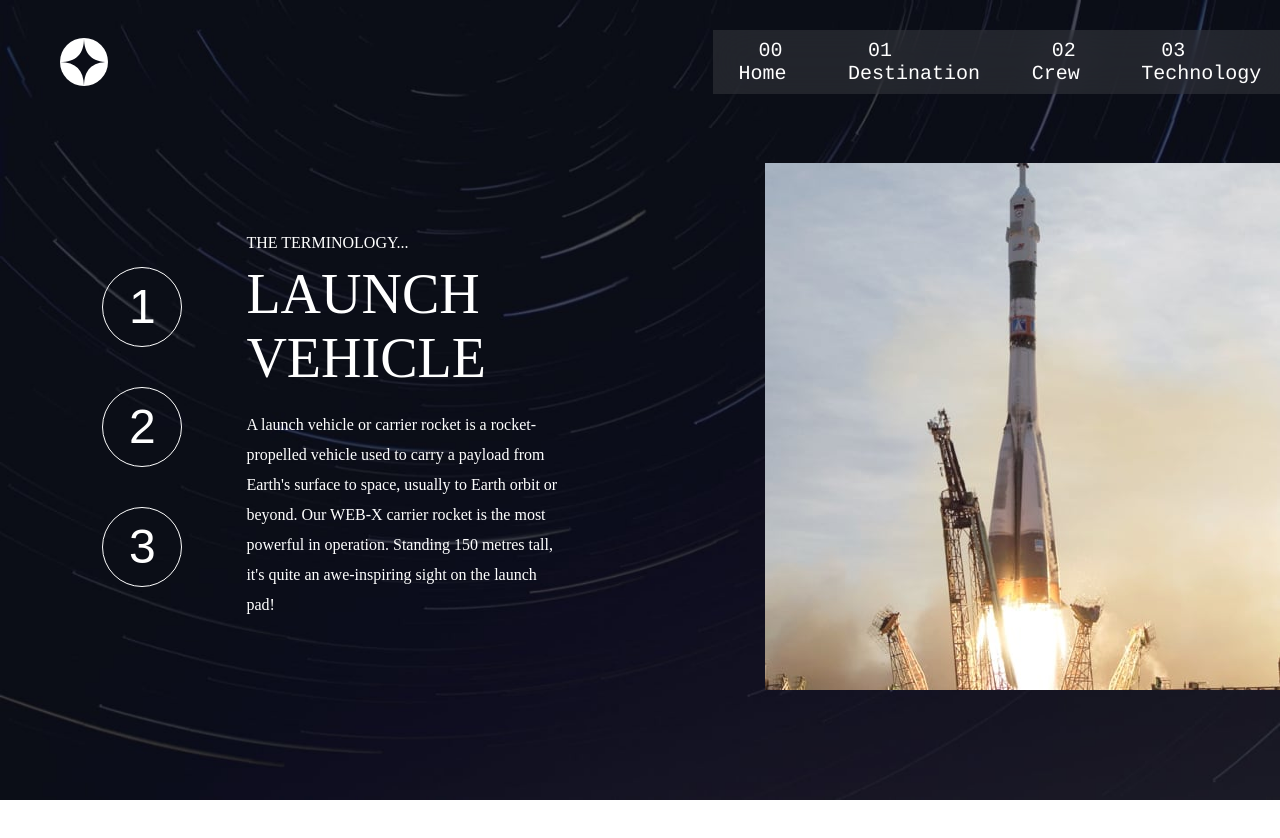
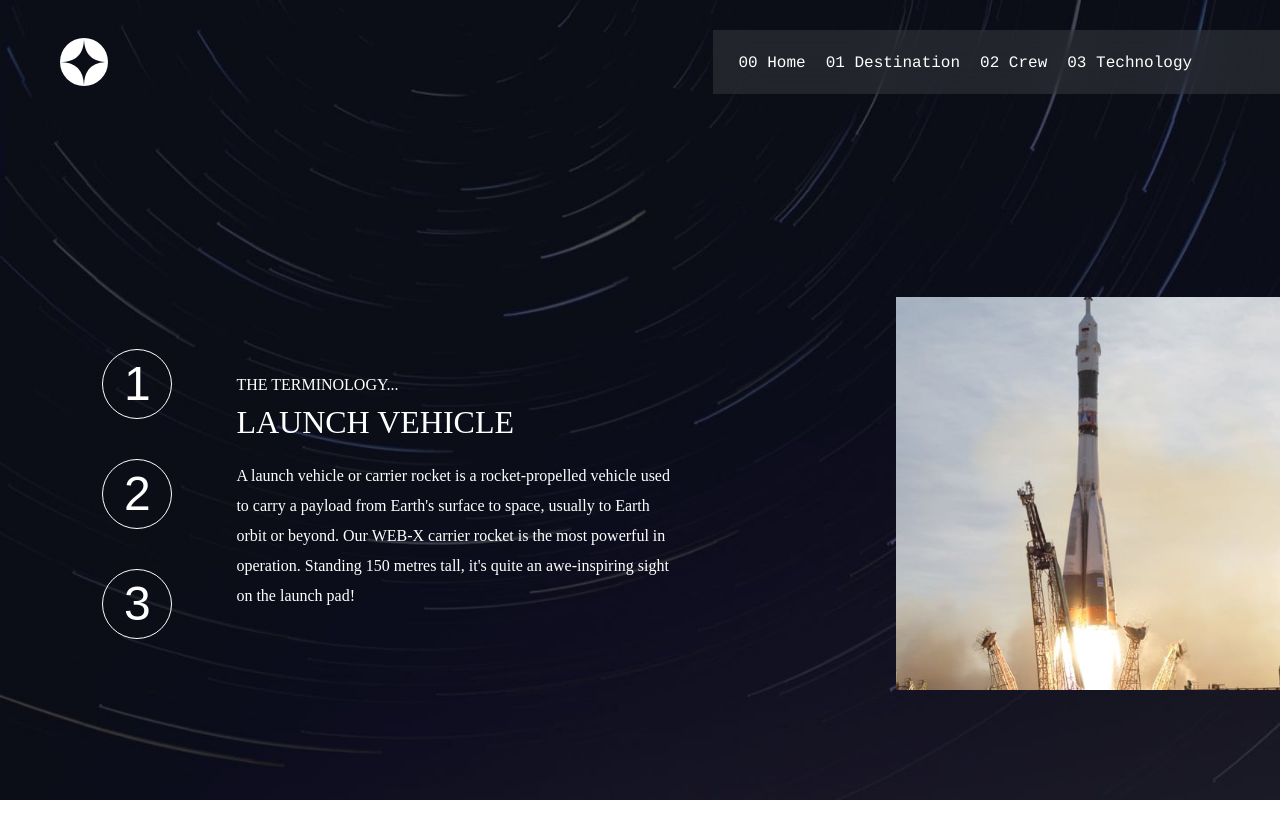
Before and after one commit to programmer686/space, a Next.js app: page /Technology in a window 1280 px wide. Shown: the top 838 px of the page. Before the commit the page ends 800 px from the top, so only its background shows below. Built offline with nearby package versions, Linux system fonts and the light colour scheme.

Commit message:
my changes

```diff
--- a/components/CrewCard.js
+++ b/components/CrewCard.js
@@ -29,12 +29,11 @@ function CrewCard(props) {
                 <button onClick={() => handleSwitch("ENGINEER")}  className={styles.btns}></button>
             </div>
         </div>
-        <div>
             <img
             src={props.image}
             alt=""
+            className={styles.photo}
             />
-        </div>
     </div>
   )
 }
--- a/components/DestinationCard.js
+++ b/components/DestinationCard.js
@@ -18,7 +18,7 @@ function DestinationCard(props) {
     <div className={styles.body}>
 
         <div>
-            <p className={styles.pick}>01 PICK YOUR DESTINATION</p>
+            <p className={styles.pick}><span className={styles.phase}>01</span> PICK YOUR DESTINATION</p>
             <img
             className={styles.moons}
             src={props.imageSrc}
--- a/styles/CrewCard.module.css
+++ b/styles/CrewCard.module.css
@@ -6,22 +6,24 @@
 }
 
 .container {
-    width: 90vw;
+    width: 100%;
     display: flex;
     justify-content: space-between;
-    align-items: center;
-    padding: 0px 10vw;
+    align-items: flex-end;
 }
 
+
+
 .infoCard {
-    max-width: 30vw;
-    padding: 0px 15px;
-    margin-bottom: 100px;
+    max-width: 45%;
+    padding: 0px 0px;
+    margin-bottom: 20px;
+    margin-left: 50px;
 }
 
 .crew {
     margin-bottom: 100px;
-    font-size: 1.5rem;
+    font-size: 1rem;
 }
 
 .textGray {
@@ -31,7 +33,8 @@
  .name {
     margin-bottom: 40px;
     font-weight: lighter;
-    font-size: 3.5rem;
+    font-size: 3rem;
+    width: 50vw;
 
 }
 
@@ -39,7 +42,7 @@
     margin-bottom: 20px;
     color: gray;
     font-weight: lighter;
-    font-size: 2rem;
+    font-size: 1.5rem;
 }
 
 .bio {
@@ -49,9 +52,15 @@
     margin-bottom: 50px;
 }
 
+.photo {
+    max-width: 30%;
+    margin-right: 50px;
+}
+
 .btnContainer {
     width: 100%;
 }
+
 
 .btns {
     background-color: rgba(182, 179, 179, 0.2);
--- a/styles/Destination.module.css
+++ b/styles/Destination.module.css
@@ -1,10 +1,11 @@
 .body {
-    width: 100vw;
+    width: 100%;
     height: 100vh;
     background-image: url("../public/assets/destination/background-destination-desktop.jpg");
     background-repeat: no-repeat;
     background-size: cover;
     display: flex;
-    justify-content: center;
+    justify-items: center;
     align-items: flex-end;
+    border: 1px solid blue;
 }
--- a/styles/Header.module.css
+++ b/styles/Header.module.css
@@ -32,8 +32,8 @@
     color: white;
     list-style-type: none;
     text-decoration: none;
-    margin: 0px 20px;
-    font-size: 20px;
+    margin-right: 20px;
+    font-size: 1rem;
     font-family:  Courier, monospace;
 }
 
--- a/styles/Home.module.css
+++ b/styles/Home.module.css
@@ -5,7 +5,6 @@
   height: 100vh;
   overflow-y: hidden;
   overflow-x: hidden;
-  border: 1px solid blue;
 }
 
 
@@ -24,15 +23,15 @@
   justify-content: space-evenly;
   align-items: center;
   width: 100vw;
-  margin-bottom: 130px;
+  margin-bottom: 80px;
 }
 
 .textContainer {
   display: flex;
   flex-direction: column;
-  justify-content: flex-start;
+  justify-content: center;
   align-items: flex-start;
-  width: 25%;
+  max-width: 45%;
 }
 
 .textHeader, .textLogo, .textInfo, .btn {
@@ -51,6 +50,7 @@
   font-size: 8.5rem;
   font-weight: 100;
   height: 12vh;
+  margin-bottom: 60px;
 }
 
 .textInfo {
@@ -68,7 +68,7 @@
   border-radius: 50%;
   color: black;
   letter-spacing: 2px;
-  font-size: 3rem;
+  font-size: 2rem;
   border: 1px solid pink;
 }
 
--- a/styles/TechCard.module.css
+++ b/styles/TechCard.module.css
@@ -29,32 +29,34 @@
     border: 1px solid white;
     font-size: 3rem;
     color: white;
-    width: 80px;
-    height: 80px;
+    width: 70px;
+    height: 70px;
     margin: 20px 0px;
     font-weight: lighter;
 }
 
 .infoBody {
     margin-left: 5vw;
-    max-width: 35vw;
+    width: 100%;
 }
 
 .terminology {
-    font-size: 1rem;
+    font-size: 100%;
     margin-bottom: 10px;
 }
 
 .name {
     font-weight: lighter;
     margin-bottom: 20px;
-    font-size: 3.5rem;
+    font-size: 200%;
+    width: 100%;
 }
 .description {
     line-height: 30px;
-    max-width: 25vw;
+    font-size: 100%;
 }
 
 .image {
     margin: 10px 0px;
+    width: 30%;
 }
--- a/styles/Technology.module.css
+++ b/styles/Technology.module.css
@@ -7,4 +7,5 @@
     display: flex;
     justify-content: center;
     align-items: flex-end;
+    margin-bottom: 24vh;
 }
--- a/styles/destinationCard.module.css
+++ b/styles/destinationCard.module.css
@@ -1,16 +1,18 @@
 .body {
-    width: 70vw;
-    height: 50vh;
+    width: 100%;
+    height: fit-content;
     display: flex;
-    justify-content: space-between;
+    justify-content: space-around;
     align-items: center;
     padding: 15px 0px;
-    margin-bottom: 110px;
+    border: 1px solid red;
 }
 
 .whereToBody {
-    height: fit-content;
-    width: 30%;
+    height: 100%;
+    width: 40%;
+    margin-right: 60px;
+    border: 1px solid green;
 }
 
 .pick,
@@ -22,13 +24,22 @@
 .etaTimeNum {
     color: white;
     font-family:  Courier, monospace;
-    margin-bottom: 30px;
+    margin-bottom: 10px;
+    font-size: 100%;
+}
+
+.pick {
+    margin-left: 50px;
+}
+
+.phase {
+    color: gray;
 }
 
 .location {
-    font-size: 6rem;
+    font-size: 700%;
     font-weight: lighter;
-    margin-bottom: 0;
+    margin: 0;
 }
 
 .tourInfo{
@@ -52,17 +63,19 @@
 .avgDistanceNum, .etaTimeNum  {
     font-weight: lighter;
     margin: 0px 5px;
-    width: 25vh;
+    width: 35vh;
+    font-size: 2rem;
 }
 
 .moons {
-    width: 100%;
-    height: 100%
+    width: 70%;
+    height: 70%;
+    margin-left: 50px;
 }
 
 .btnContainer {
     display: flex;
-    justify-content: space-between;
+    justify-content: flex-start;
 
 }
 
@@ -71,6 +84,6 @@
     font-family:  Courier, monospace;
     background: none;
     border: none;
-    margin-bottom: 15px;
-    font-size: 1rem;
+    margin: 5px 15px;
+    font-size: 120%;
 }
```
